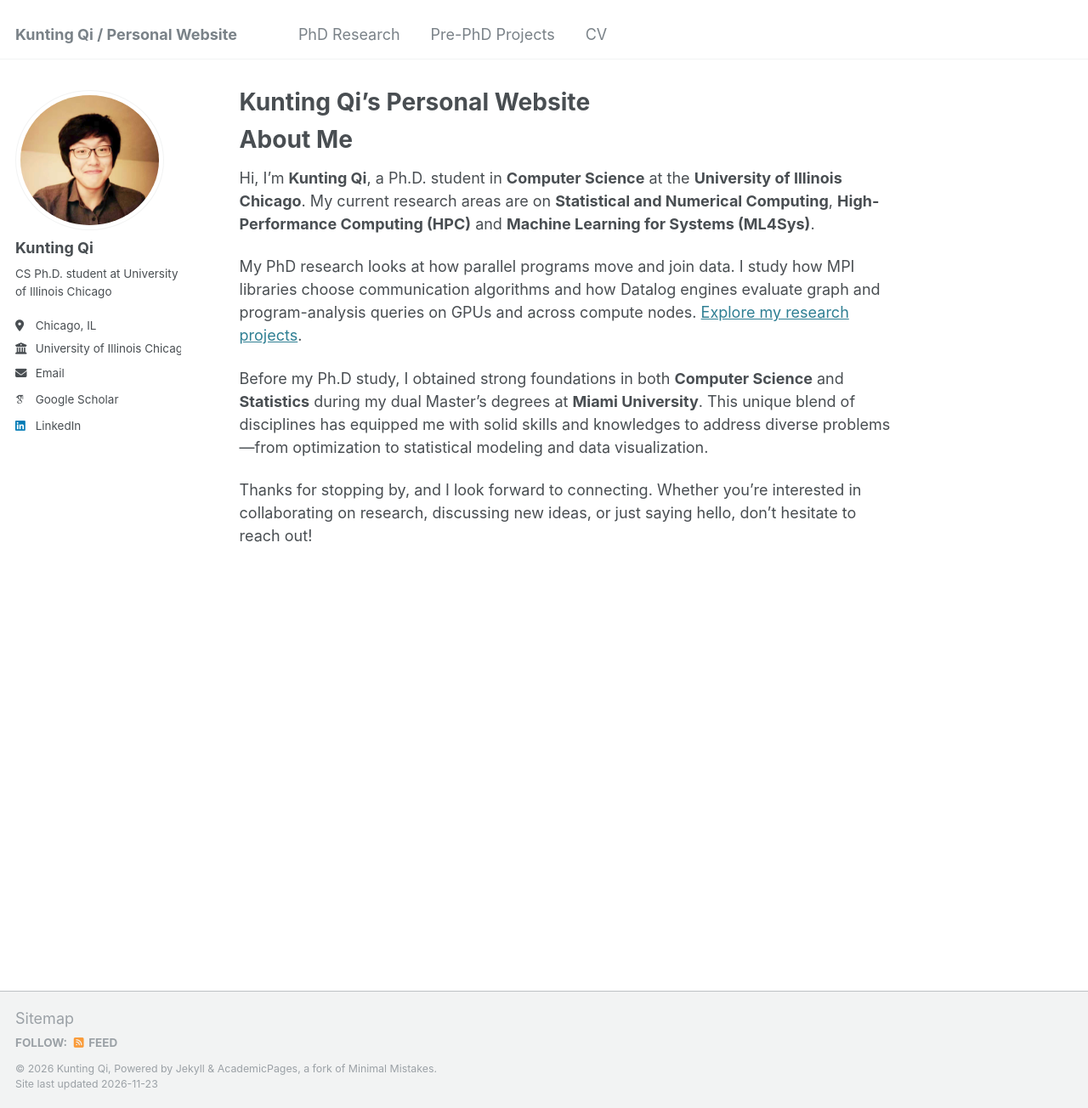
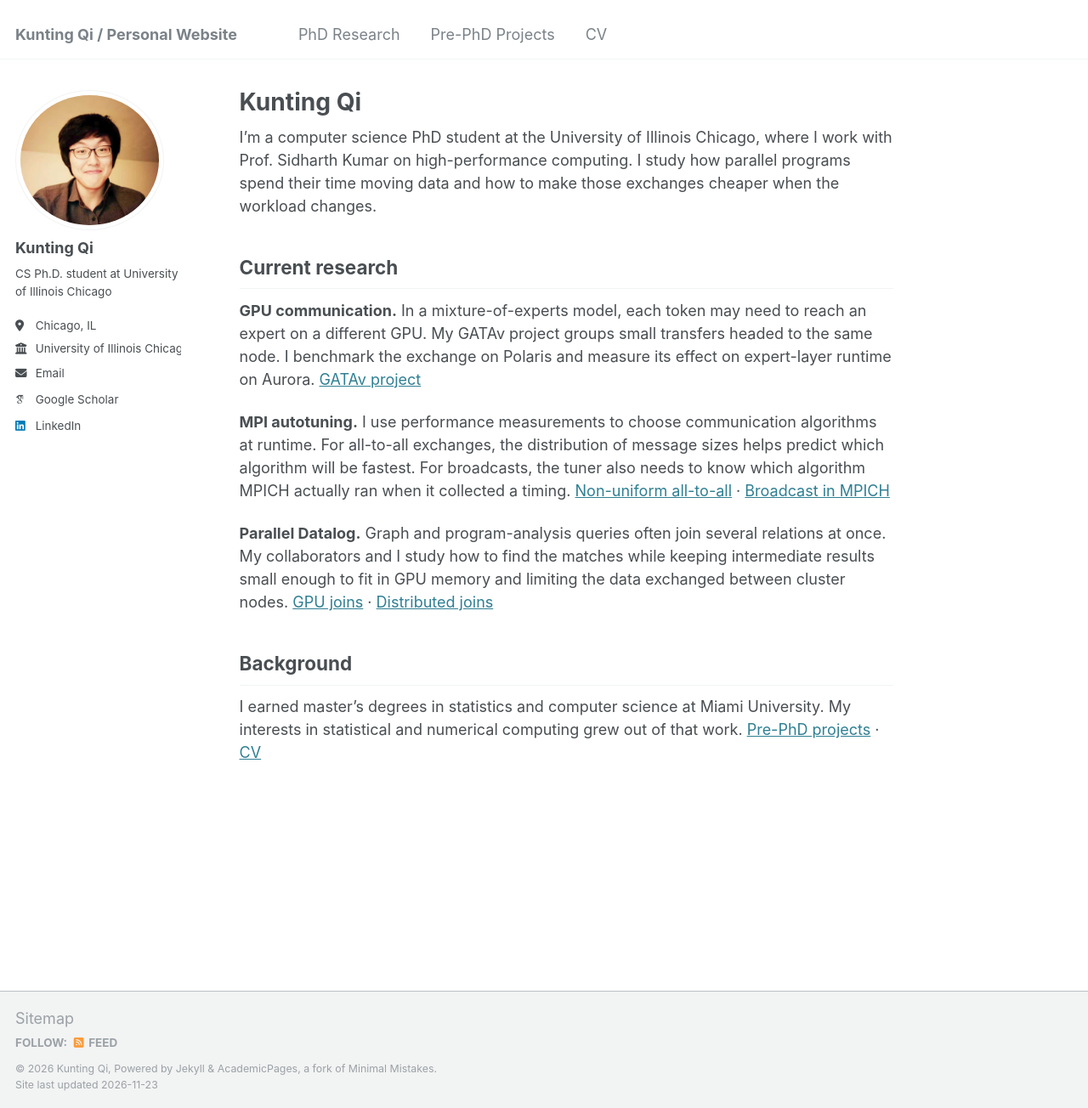
Before and after one commit to qktttt/qktttt.github.io, a Jekyll site: the page built from _pages/about.md, in a window 1280 px wide and 1304 px high. Shown: the whole window at 85% size. Built offline with Jekyll 4.4.1, drawn with Linux system fonts in a browser that asks for light colours; some web fonts are replaced.

Commit message:
Introduce current HPC research on the homepage

```diff
--- a/_pages/about.md
+++ b/_pages/about.md
@@ -1,19 +1,23 @@
 ---
 permalink: /
-title: "Kunting Qi's Personal Website"
+title: "Kunting Qi"
+excerpt: "Computer science PhD student at the University of Illinois Chicago studying GPU communication, MPI autotuning, and parallel Datalog."
 author_profile: true
 redirect_from:
   - /about/
   - /about.html
 ---
 
+I’m a computer science PhD student at the University of Illinois Chicago, where I work with Prof. Sidharth Kumar on high-performance computing. I study how parallel programs spend their time moving data and how to make those exchanges cheaper when the workload changes.
 
-# About Me
+## Current research
 
-Hi, I’m **Kunting Qi**, a Ph.D. student in **Computer Science** at the **University of Illinois Chicago**. My current research areas are on **Statistical and Numerical Computing**, **High-Performance Computing (HPC)** and **Machine Learning for Systems (ML4Sys)**.
+**GPU communication.** In a mixture-of-experts model, each token may need to reach an expert on a different GPU. My GATAv project groups small transfers headed to the same node. I benchmark the exchange on Polaris and measure its effect on expert-layer runtime on Aurora. [GATAv project](/portfolio/gpu-alltoallv/)
 
-My PhD research looks at how parallel programs move and join data. I study how MPI libraries choose communication algorithms and how Datalog engines evaluate graph and program-analysis queries on GPUs and across compute nodes. [Explore my research projects](/portfolio/).
+**MPI autotuning.** I use performance measurements to choose communication algorithms at runtime. For all-to-all exchanges, the distribution of message sizes helps predict which algorithm will be fastest. For broadcasts, the tuner also needs to know which algorithm MPICH actually ran when it collected a timing. [Non-uniform all-to-all](/portfolio/portfolio-1/) · [Broadcast in MPICH](/portfolio/mpi-broadcast/)
 
-Before my Ph.D study, I obtained strong foundations in both **Computer Science** and **Statistics** during my dual Master's degrees at **Miami University**. This unique blend of disciplines has equipped me with solid skills and knowledges to address diverse problems—from optimization to statistical modeling and data visualization.
+**Parallel Datalog.** Graph and program-analysis queries often join several relations at once. My collaborators and I study how to find the matches while keeping intermediate results small enough to fit in GPU memory and limiting the data exchanged between cluster nodes. [GPU joins](/portfolio/gpu-datalog/) · [Distributed joins](/portfolio/distributed-datalog/)
 
-Thanks for stopping by, and I look forward to connecting. Whether you’re interested in collaborating on research, discussing new ideas, or just saying hello, don’t hesitate to reach out!
+## Background
+
+I earned master’s degrees in statistics and computer science at Miami University. My interests in statistical and numerical computing grew out of that work. [Pre-PhD projects](/pre-phd/) · [CV](/cv/)
```
Also changed, not shown: _pages/about copy.md (+1 -0 lines).
